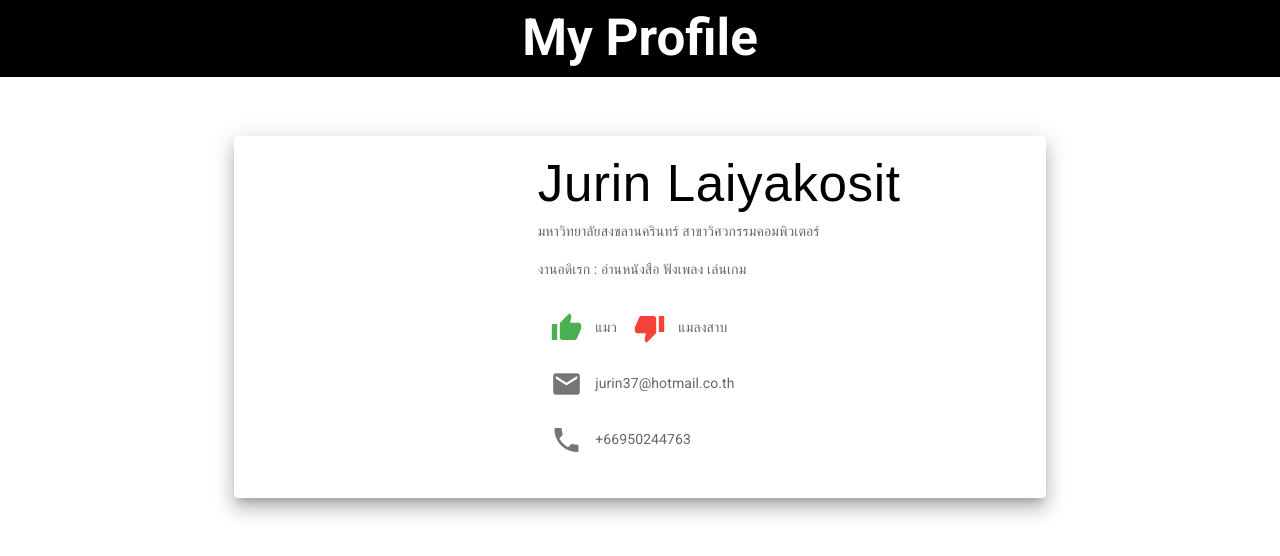
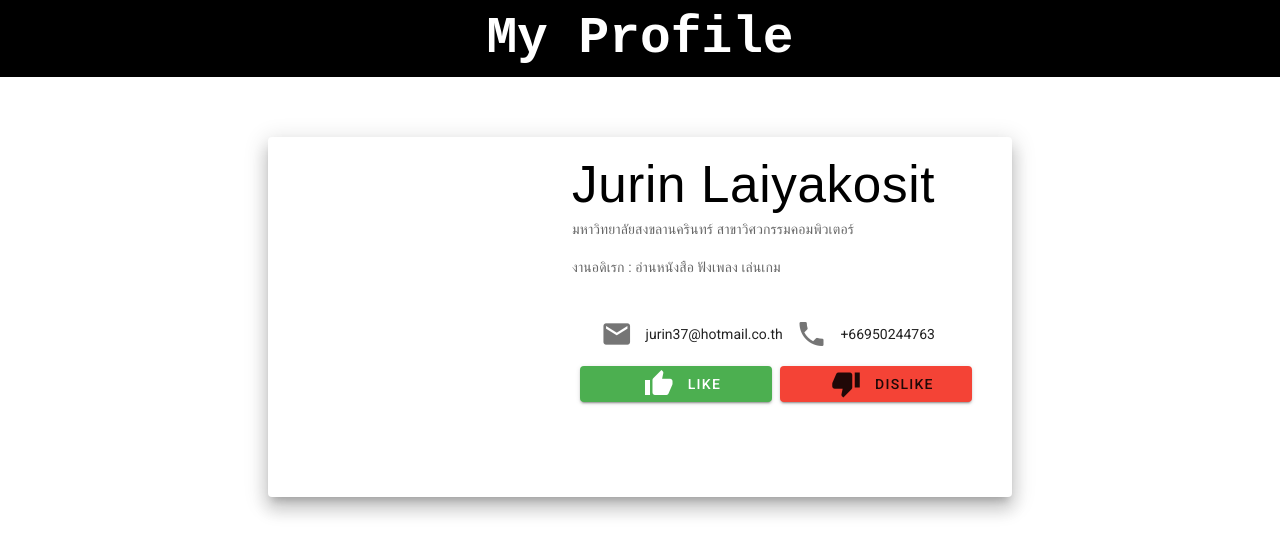
Before and after one commit to JurinL/workshop, a Vue app: page /workshop1 in a window 1280 px wide. Shown: the top 556 px of the page. Built offline with nearby package versions, Linux system fonts and the light colour scheme.

Commit message:
workshop1 update

```diff
--- a/src/views/Workshop1.vue
+++ b/src/views/Workshop1.vue
@@ -1,31 +1,27 @@
 <template>
-  <div class="Profile">
+  <div>
     <h1>My Profile</h1>
     <div class="container">
-      <v-card class="d-flex" width="70%" elevation="12" height="auto">
+      <v-card class="d-flex" elevation="12" height="45vh">
         <v-img
           src="../assets/profile.jpg"
           width="34vb"
-          height="auto"
           contain
         ></v-img>
+
         <v-card-text>
           <v-card-title class="Title">{{ name }}</v-card-title>
           <v-card-subtitle>{{ university }}</v-card-subtitle>
           <v-card-text> งานอดิเรก : {{ hobby }}</v-card-text>
           <v-card-text>
-            <v-row>
-              <v-col cols="12">
-                <v-icon left color="green">mdi-thumb-up</v-icon>{{ like }}
-                <v-icon left color="red">mdi-thumb-down</v-icon>{{ dislike }}
-              </v-col>
-              <v-col cols="12">
+              <v-list-item>
                 <v-icon left>mdi-email</v-icon>{{ email }}
-              </v-col>
-              <v-col cols="12">
                 <v-icon left>mdi-phone</v-icon>{{ phone }}
-              </v-col>
-            </v-row>
+              </v-list-item>
+              <v-card-actions style="display: flex; justify-content: center">
+                <v-btn color="success" width="15vw"><v-icon size="30">mdi-thumb-up</v-icon>Like</v-btn>
+                <v-btn color="red" width="15vw"><v-icon size="30">mdi-thumb-down</v-icon>Dislike</v-btn>
+              </v-card-actions>
           </v-card-text>
         </v-card-text>
       </v-card>
@@ -33,7 +29,7 @@
   </div>
 </template>
 
-  <script>
+<script>
 export default {
   name: "Profile",
   data() {
@@ -45,6 +41,7 @@ export default {
       hobby: "อ่านหนังสือ ฟังเพลง เล่นเกม",
       like: "แมว",
       dislike: "แมลงสาบ",
+      show: false,
     };
   },
 };
@@ -64,6 +61,7 @@ h1 {
   margin-top: 30wh;
   color: white;
   background-color: black;
+  font-family: monospace;
 }
 .Title {
   font-size: 4vw;
@@ -72,8 +70,8 @@ h1 {
   font-family: fantasy;
 }
 .v-icon {
-    font-size: 2.5vw;
-    margin-right: 1vw;
-    margin-left: 1vw;
+  font-size: 2.5vw;
+  margin-right: 1vw;
+  margin-left: 1vw;
 }
 </style>
```
